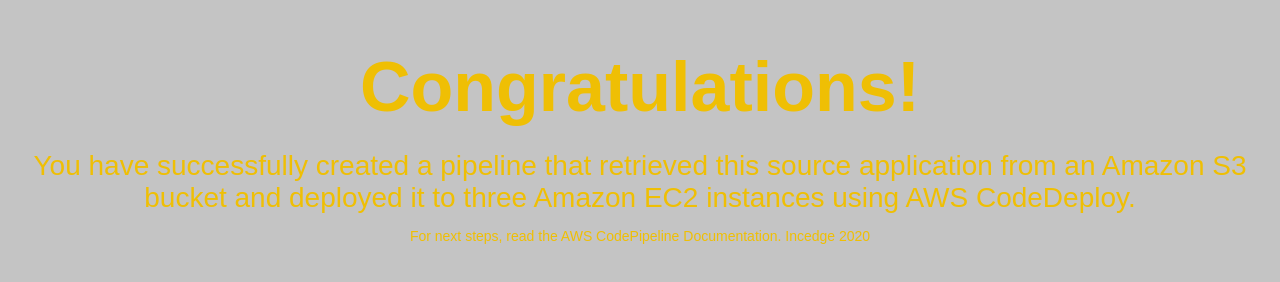
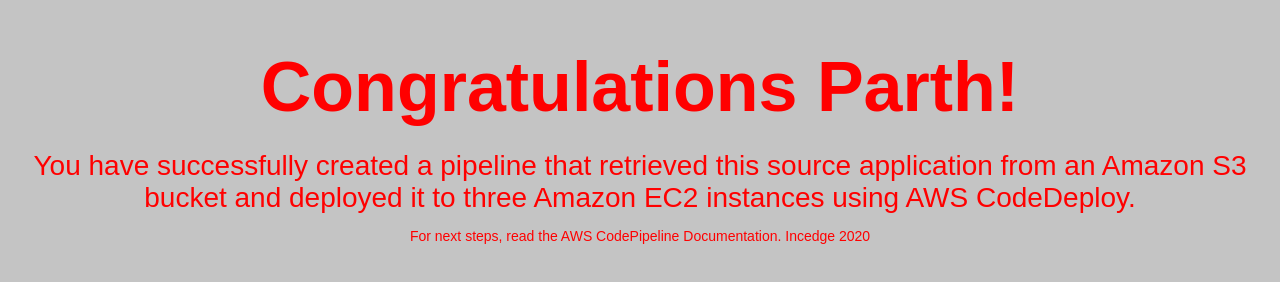
Before and after one commit to parth12347/Pipeline_ADL, a plain HTML site: page index.html in a window 1280 px wide. Drawn offline with Linux system fonts and the light colour scheme.

Commit message:
Update index.html

```diff
--- a/index.html
+++ b/index.html
@@ -6,7 +6,7 @@
   <title>Sample Deployment</title>
   <style>
     body {
-      color: #EFBF04;
+      color: red;
       background-color: #C4C4C4;
       font-family: Arial, sans-serif;
       font-size: 14px;
@@ -27,7 +27,7 @@
 </head>
 <body>
   <div align="center">
-    <h1>Congratulations!</h1>
+    <h1>Congratulations Parth!</h1>
     <h2>You have successfully created a pipeline that retrieved this source application from an Amazon S3 bucket and deployed it
 	to three Amazon EC2 instances using AWS CodeDeploy.</h2>
     <p>For next steps, read the AWS CodePipeline Documentation. Incedge 2020</p>
```
